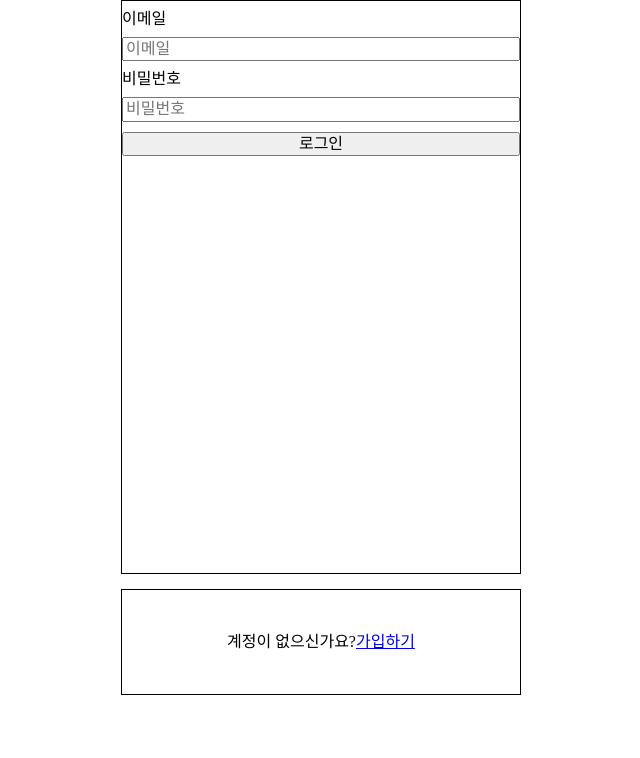
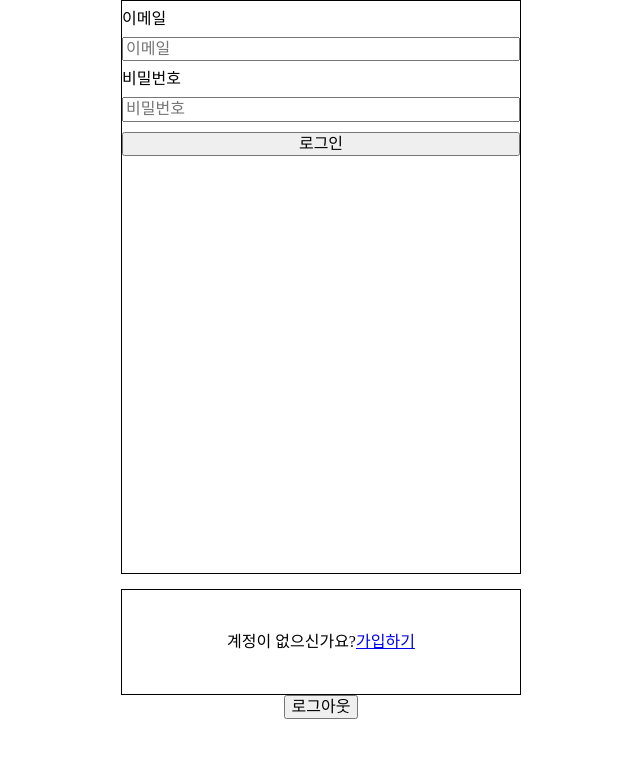
Before and after one commit to parkilbeom/Petstagram, a Next.js app: page /login in a window 1280 px wide. Shown: the top 758 px of the page, without its empty margins (319-959 px from the left). Built offline with nearby package versions, Linux system fonts and the light colour scheme; no server answers.

Commit message:
feat: 로그인 기능 구현 및 확인을 위한 로그아웃 버튼 임시 구현 (#8)

```diff
--- a/src/pages/login.tsx
+++ b/src/pages/login.tsx
@@ -14,7 +14,7 @@ export default function Login() {
   useEffect(() => {
     const unsubscribe = firebase.auth().onAuthStateChanged((user) => {
       if (user) {
-        console.log("로그인 상태" + user);
+        console.log(`로그인 상태+${user}`);
         // 사용자가 로그인한 경우 처리할 작업
       } else {
         console.log("로그아웃 상태");
@@ -26,7 +26,7 @@ export default function Login() {
   }, []);
   const [showPopup, setShowPopup] = useState(false);
   //  로그인 버튼
-  const handleSignIn = async (e: React.FormEvent<HTMLFormElement>) => {
+  const handleSignIn = async (e: React.MouseEvent<HTMLButtonElement>) => {
     e.preventDefault();
 
     try {
@@ -41,7 +41,17 @@ export default function Login() {
       // 로그인 실패 시 처리할 작업
     }
   };
+  // 로그아웃 버튼 (임시)
 
+  const handleLogout = async () => {
+    try {
+      await auth.signOut();
+      console.log("Successfully logged out");
+      // 로그아웃 후 처리할 작업이 있다면 여기에 추가할 수 있습니다.
+    } catch (error) {
+      console.error("Error occurred while logging out", error);
+    }
+  };
   const handleInputChange = (e: React.ChangeEvent<HTMLInputElement>) => {
     setFormState((prevState) => ({
       ...prevState,
@@ -73,13 +83,16 @@ export default function Login() {
           required
         />
 
-        <button type="submit">로그인</button>
+        <button type="submit" onClick={handleSignIn}>
+          로그인
+        </button>
       </Form>
       {showPopup && <p>로그인 확인부탁</p>}
       <Div>
         <p>계정이 없으신가요?</p>
         <Link href="/register">가입하기</Link>
       </Div>
+      <button onClick={handleLogout}>로그아웃</button>
     </Article>
   );
 }
--- a/src/pages/register.tsx
+++ b/src/pages/register.tsx
@@ -66,7 +66,6 @@ export default function Signup() {
     return passwordRegex.test(password);
   };
   const signup = async (e: React.MouseEvent<HTMLButtonElement>) => {
-    console.log(onPassword);
     e.preventDefault();
     if (formState.email == "") {
       return alert("이메일을 입력해주세요.");
```
